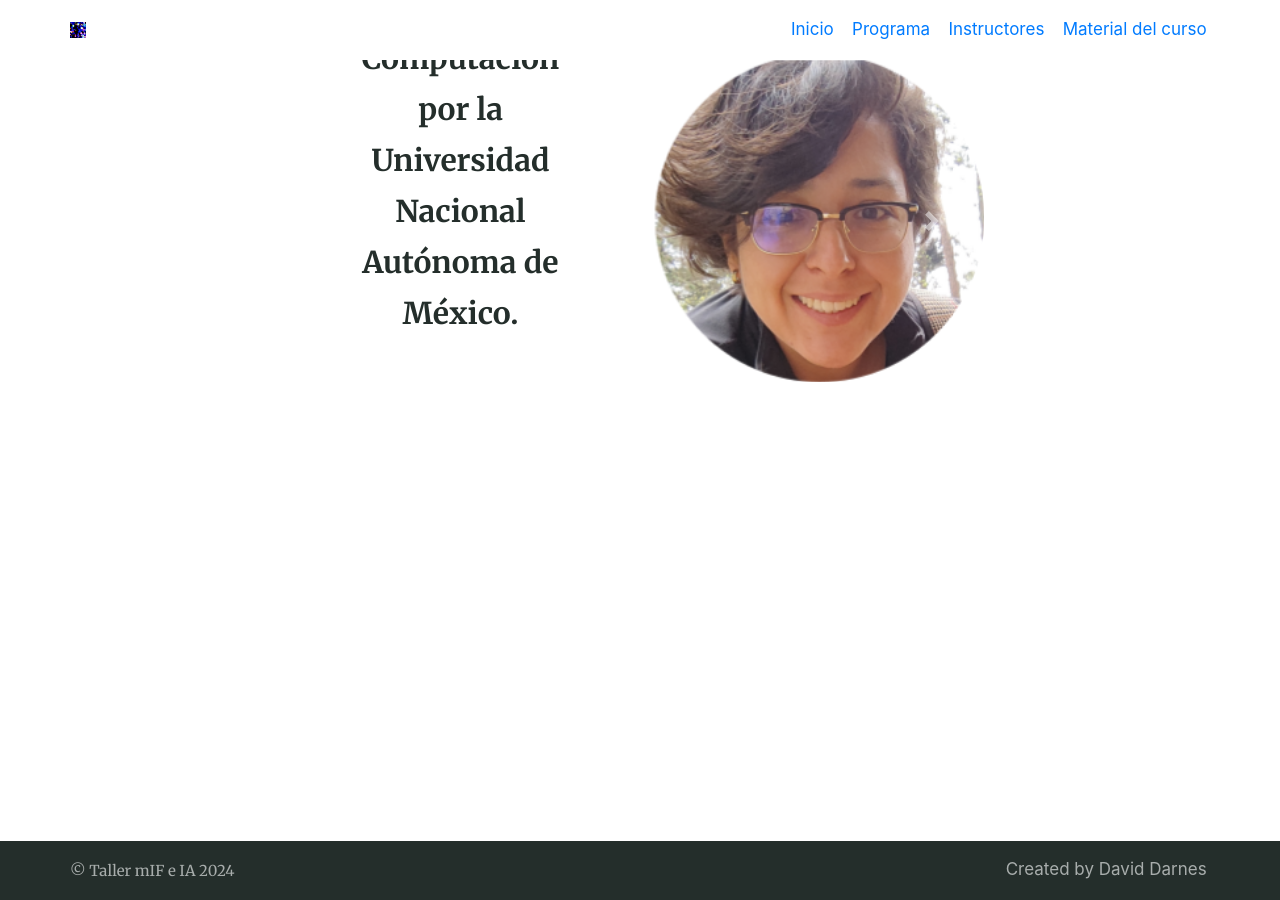
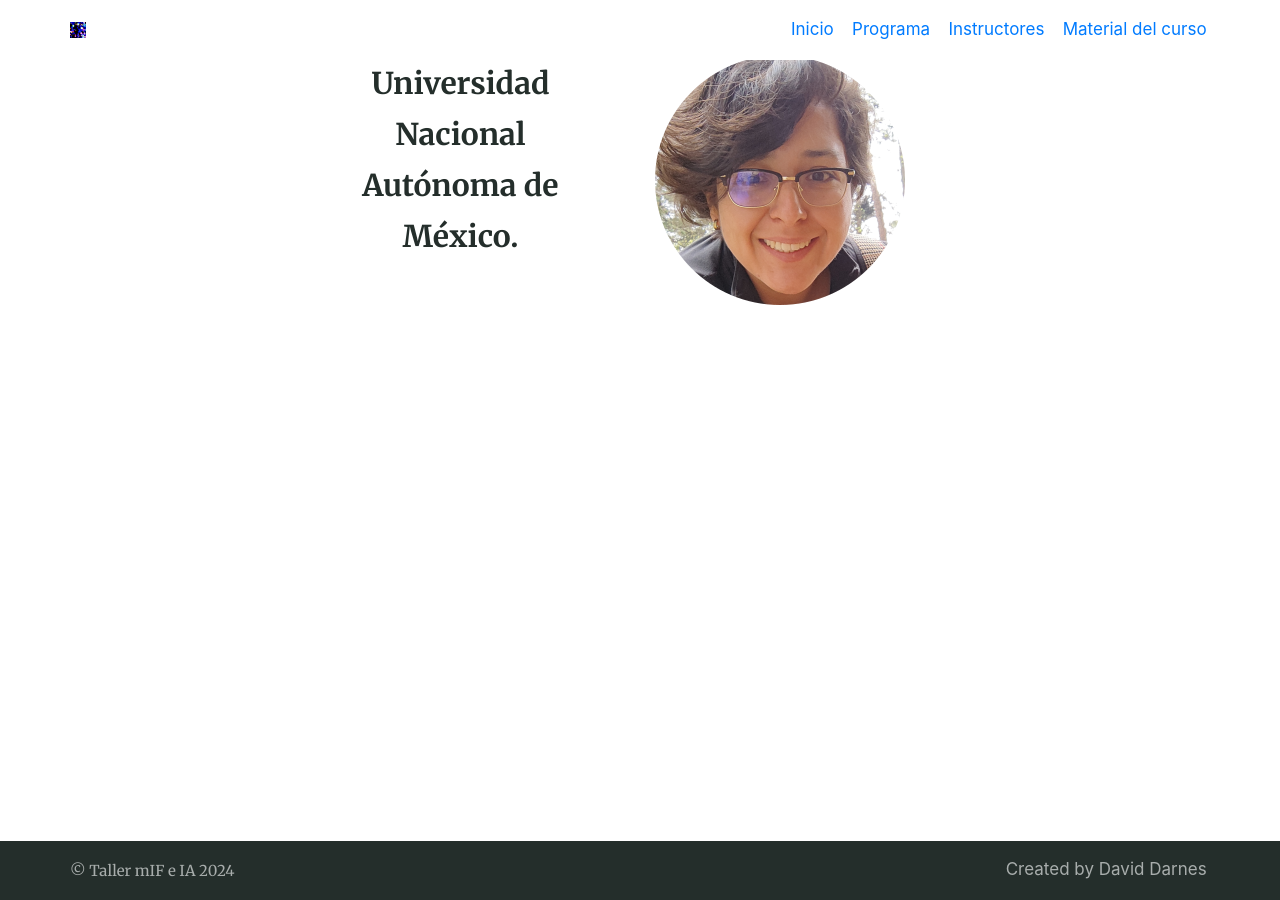
Before and after one commit to acnilo/202411_LNMA_IA-mIF, a Jekyll site: the page built from _bios/jair-sanchez.md, in a window 1280 px wide. Built offline with Jekyll 4.4.1, drawn with Linux system fonts in a browser that asks for light colours; nearby versions of some CDN libraries.

Commit message:
Update bio.html

```diff
--- a/_layouts/bio.html
+++ b/_layouts/bio.html
@@ -22,7 +22,7 @@
                     </div>
                   </div>
                   <div class="col-md-6">
-                    <img src="{{ bio.image | relative_url }}" alt="{{ bio.name }}" class="d-block w-100">
+                    <img src="{{ bio.image | relative_url }}" alt="{{ bio.name }}" class="d-block w-85">
                   </div>
                 </div>
               </div>
```
